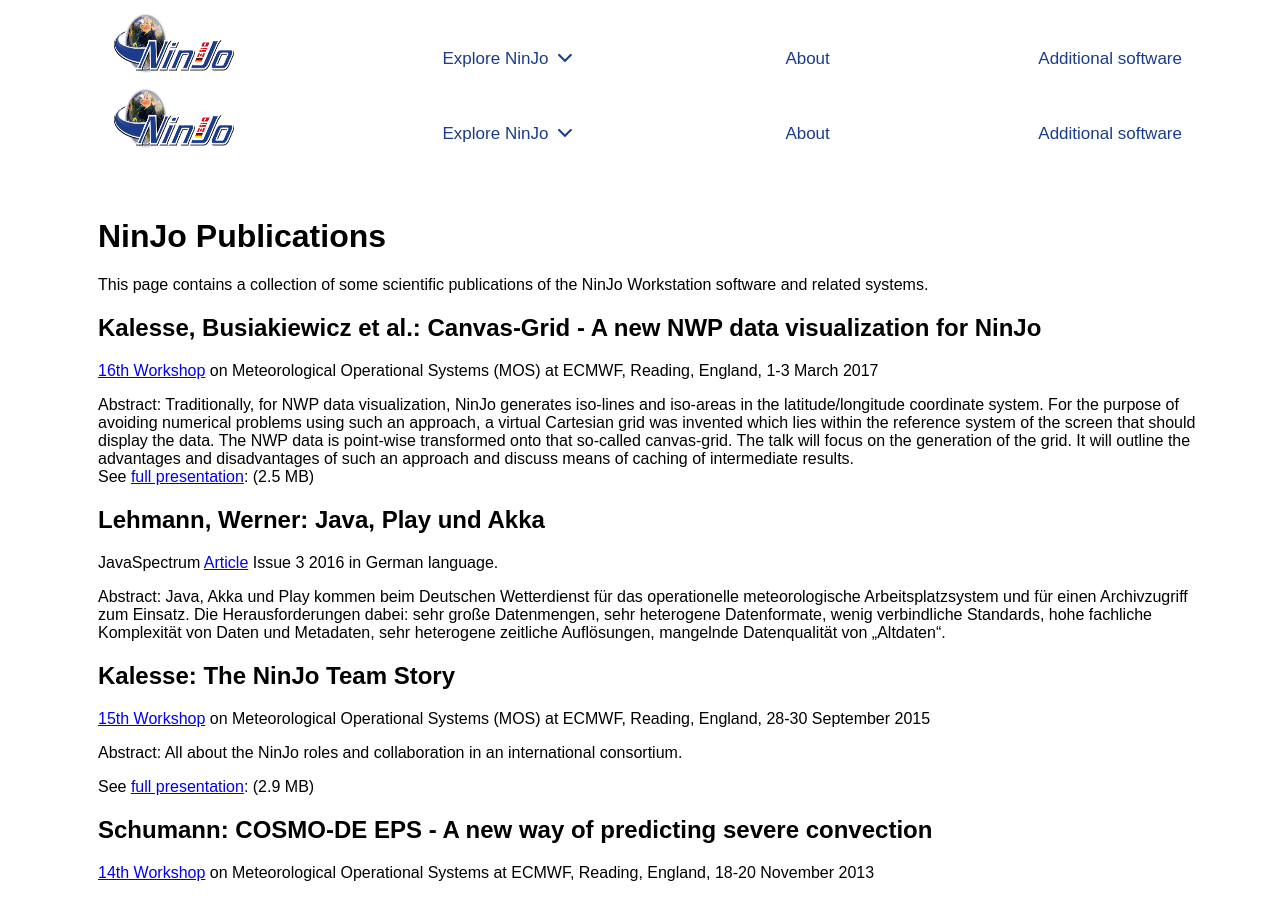
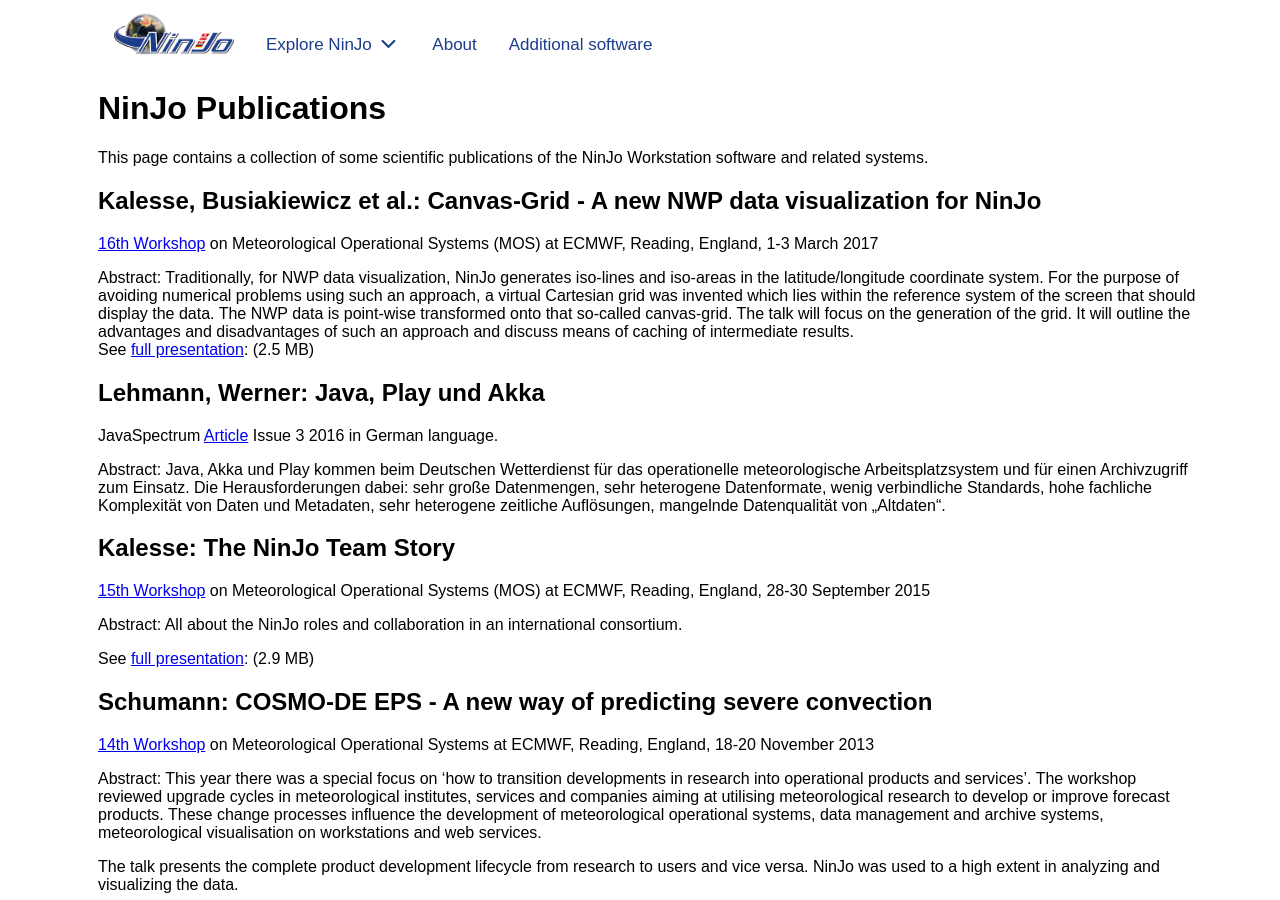
Before and after one commit to orlovale/NinJo_Workstation, a Jekyll site: the page built from publications.md, in a window 1280 px wide and 900 px high. Built offline with Jekyll 4.4.1, drawn with Linux system fonts in a browser that asks for light colours; nearby versions of some CDN libraries; our own code applies the rules of GitHub Pages for plain Markdown files.

Commit message:
Update publications.md

```diff
--- a/publications.md
+++ b/publications.md
@@ -1,8 +1,7 @@
-<link href="style.css" rel="stylesheet">
-
-{% include navbar.html %}
-
-<p style="margin: 60px 0px 0px 0px;" />
+---
+layout: default
+title: Home
+---
 
 # NinJo Publications
 
```
